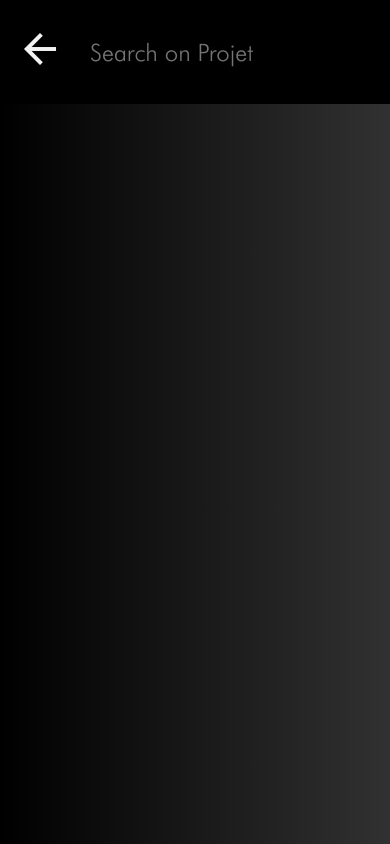
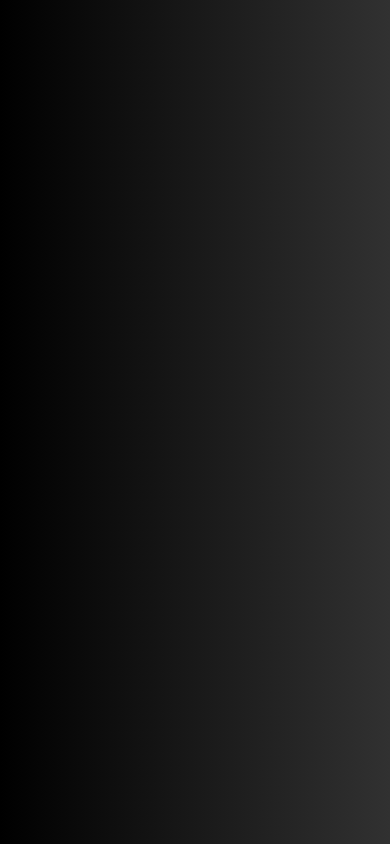
Before and after one commit to seb7887/projet, a React (Create React App) app in the folder projet/: page /search in a window 390 px wide. Built offline with nearby package versions, Linux system fonts and the light colour scheme.

Commit message:
projet: styling for mobile

```diff
--- a/projet/src/components/Header.js
+++ b/projet/src/components/Header.js
@@ -1,5 +1,8 @@
 import React from "react";
 import styled from "styled-components";
+import IconButton from '@material-ui/core/IconButton';
+import Menu from '@material-ui/core/Menu';
+import MenuItem from '@material-ui/core/MenuItem';
 
 import logo from "../images/rocket.svg";
 
@@ -13,10 +16,23 @@ const StyledHeader = styled.div`
   padding: 1rem;
 `;
 
+const MenuIcon = styled.i`
+  color: #f1f2f1;
+  font-size: 3rem;
+
+  @media (min-width: 750px) {
+    display: none;
+  }
+`;
+
 const Logo = styled.img`
   height: 4rem;
   display: inline-block;
   filter: opacity(0.5) drop-shadow(0 0 0 #ffffff);
+
+  @media (max-width: 750px) {
+    display: none;
+  }
 `;
 
 /**
@@ -31,6 +47,9 @@ class Header extends React.Component {
   render() {
     return (
       <StyledHeader>
+        <IconButton>
+          <MenuIcon className='material-icons'>menu</MenuIcon>
+        </IconButton>
         <Logo src={logo} alt="Projet Home" />
       </StyledHeader>
     );
--- a/projet/src/components/Home.js
+++ b/projet/src/components/Home.js
@@ -24,7 +24,6 @@ class Home extends React.Component {
     this.props.fetchProjects();
   }
 
-  // Check
   componentDidUpdate(prevProps) {
     if (prevProps.projects.length !== this.props.projects.length) {
       this.props.fetchProjects();
--- a/projet/src/components/Navbar.js
+++ b/projet/src/components/Navbar.js
@@ -1,26 +1,9 @@
 import React from "react";
-import { Link } from "react-router-dom";
 import styled from "styled-components";
 
 import Header from "./Header";
 import SearchBox from "./SearchBox";
-import SearchIcon from "./SearchIcon";
 import ProfileIcon from "./ProfileIcon";
-
-const navStyles = {
-  header: {
-    display: "flex",
-    position: "relative",
-    flexDirection: "row",
-    justifyContent: "space-between",
-    height: "6.5rem"
-  },
-  buttons: {
-    display: "flex",
-    flexDirection: "row",
-    marginRight: "1rem"
-  }
-};
 
 /**
  * Styles
@@ -31,27 +14,13 @@ const Nav = styled.nav`
   display: flex;
   flex-direction: row;
   justify-content: space-between;
-  height: 6.5rem;
+  height: 5.5rem;
 `;
 
 const ButtonPannel = styled.div`
   display: flex;
   flex-direction: row;
   margin-right: 1rem;
-
-  @media (max-width: 750px) {
-    align-self: flex-end;
-  }
-`;
-
-const LinkIcon = styled(Link)`
-  margin: auto;
-  margin-left: .2rem;
-  margin-right .2rem;
-
-  @media (min-width: 750px) {
-    display: none;
-  }
 `;
 
 /**
@@ -66,9 +35,6 @@ class Navbar extends React.Component {
         <Header />
         <ButtonPannel>
           <SearchBox searchChange={searchChange.bind(this)} />
-          <LinkIcon to="/search">
-            <SearchIcon />
-          </LinkIcon>
           <ProfileIcon />
         </ButtonPannel>
       </Nav>
--- a/projet/src/components/ProfileIcon.js
+++ b/projet/src/components/ProfileIcon.js
@@ -1,6 +1,7 @@
 import React from "react";
 import { Link } from "react-router-dom";
 import { connect } from "react-redux";
+import styled from 'styled-components';
 import Avatar from "@material-ui/core/Avatar";
 import {
   Dropdown,
@@ -10,6 +11,24 @@ import {
 } from "reactstrap";
 
 import { logout } from "../store/actions/auth";
+
+/**
+ * Styles
+ */
+
+const Div = styled.div`
+  margin: auto;
+  margin-left: .5rem;
+  margin-right: .5rem;
+
+  @media (max-width: 750px) {
+    display: none;
+  }
+`;
+
+/**
+ * Component
+ */
 
 class ProfileIcon extends React.Component {
   constructor(props) {
@@ -32,7 +51,7 @@ class ProfileIcon extends React.Component {
 
   render() {
     return (
-      <div className="pa4 tc">
+      <Div>
         <Dropdown isOpen={this.state.dropdownOpen} toggle={this.toggle}>
           <DropdownToggle
             tag="span"
@@ -56,7 +75,7 @@ class ProfileIcon extends React.Component {
             </Link>
           </DropdownMenu>
         </Dropdown>
-      </div>
+      </Div>
     );
   }
 }
--- a/projet/src/components/Search.js
+++ /dev/null
@@ -1,79 +0,0 @@
-import React from 'react';
-import { Link } from "react-router-dom";
-import styled from 'styled-components';
-
-/**
- * Styles
- */
-
-const Nav = styled.nav`
-  background: black;
-  display: flex;
-  flex-direction: row;
-  justify-content: space-between;
-  height: 6.5rem;
-`;
-
-const BackLink = styled(Link)`
-  margin: auto;
-  margin-left: .5rem;
-  margin-right: .5rem;
-`;
-
-const Back = styled.i`
-  color: #f1f2f1;
-  margin: auto;
-  margin-left: .5rem;
-  font-size: 3rem;
-  transition: all .3s;
-
-  :hover {
-    opacity: .5;
-  }
-`;
-
-const Div = styled.div`
-  margin: auto;
-  margin-left: 1rem;
-`;
-
-const Input = styled.input`
-  background: none;
-  border: none;
-  height: 2rem;
-  width: 100%;
-  color: inherit;
-  font-size: 1.5rem;
-  line-height: 1rem;
-  outline: none;
-`;
-
-/**
- * Component
- */
-
-class Search extends React.Component {
-  handleChange = e => {
-    console.log(e.target.value);
-  }
-
-  render() {
-    return (
-      <Nav>
-        <BackLink to="/">
-          <Back className='material-icons'>arrow_back</Back>
-        </BackLink>
-        <Div>
-          <Input
-            arial-label="Search"
-            type="search"
-            placeholder="Search on Projet"
-            onChange={this.handleChange}
-          />
-        </Div>
-      </Nav>
-    );
-  }
-}
-
-export default Search;
--- a/projet/src/components/SearchBox.js
+++ b/projet/src/components/SearchBox.js
@@ -9,10 +9,6 @@ import styled from 'styled-components';
 const Div = styled.div`
   margin: auto;
   margin-right: .5rem;
-
-  @media (max-width: 750px) {
-    display: none;
-  }
 `;
 
 const Input = styled.input`
@@ -25,6 +21,20 @@ const Input = styled.input`
   font-size: 1rem;
   line-height: 1rem;
   outline: none;
+  opacity: .5;
+  transition: all .3s;
+
+  :focus {
+    opacity: 1;
+  }
+
+  @media (max-width: 750px) {
+    width: 18rem;
+  }
+
+  @media (max-width: 480px) {
+    width: 14rem;
+  }
 `;
 
 
--- a/projet/src/components/SearchIcon.js
+++ /dev/null
@@ -1,41 +0,0 @@
-import React from 'react';
-import styled from 'styled-components';
-import IconButton from '@material-ui/core/IconButton';
-import Icon from '@material-ui/core/Icon';
-
-/**
- * Styles
- */
-
-const SearchButton = styled(IconButton)`
-  transition: all .3s;
-
-  :hover {
-    opacity: .5;
-  }
-`;
-
-const Search = styled(Icon)`
-  color: #f1f2f1;
-  font-size: 2.8rem !important;
-`;
-
-/**
- * Component
- */
-
-class SearchIcon extends React.Component {
-  shouldComponentUpdate(nextProps, nextState) {
-    return false;
-  }
-
-  render() {
-    return (
-      <SearchButton aria-label="Search">
-        <Search>search</Search>
-      </SearchButton>
-    );
-  }
-}
-
-export default SearchIcon;
--- a/projet/src/containers/Main.js
+++ b/projet/src/containers/Main.js
@@ -8,7 +8,6 @@ import withAuth from "../hocs/withAuth";
 import MainPage from "../components/MainPage";
 import AuthForm from "../components/AuthForm";
 import ProjectForm from "../components/ProjectForm";
-import Search from "../components/Search";
 
 const Main = props => {
   const { authUser, errors, currentUser, removeError } = props;
@@ -51,15 +50,6 @@ const Main = props => {
             );
           }}
         />
-        <Route
-          exact
-          path="/search"
-          render={() => {
-            return (
-              <Search />
-            );
-          }}
-        />
         <Route path="/project/new" component={withAuth(ProjectForm)} />
       </Switch>
     </div>
```
Also changed, not shown: projet/src/components/Scroll.js (deleted, +0 -14 lines).
